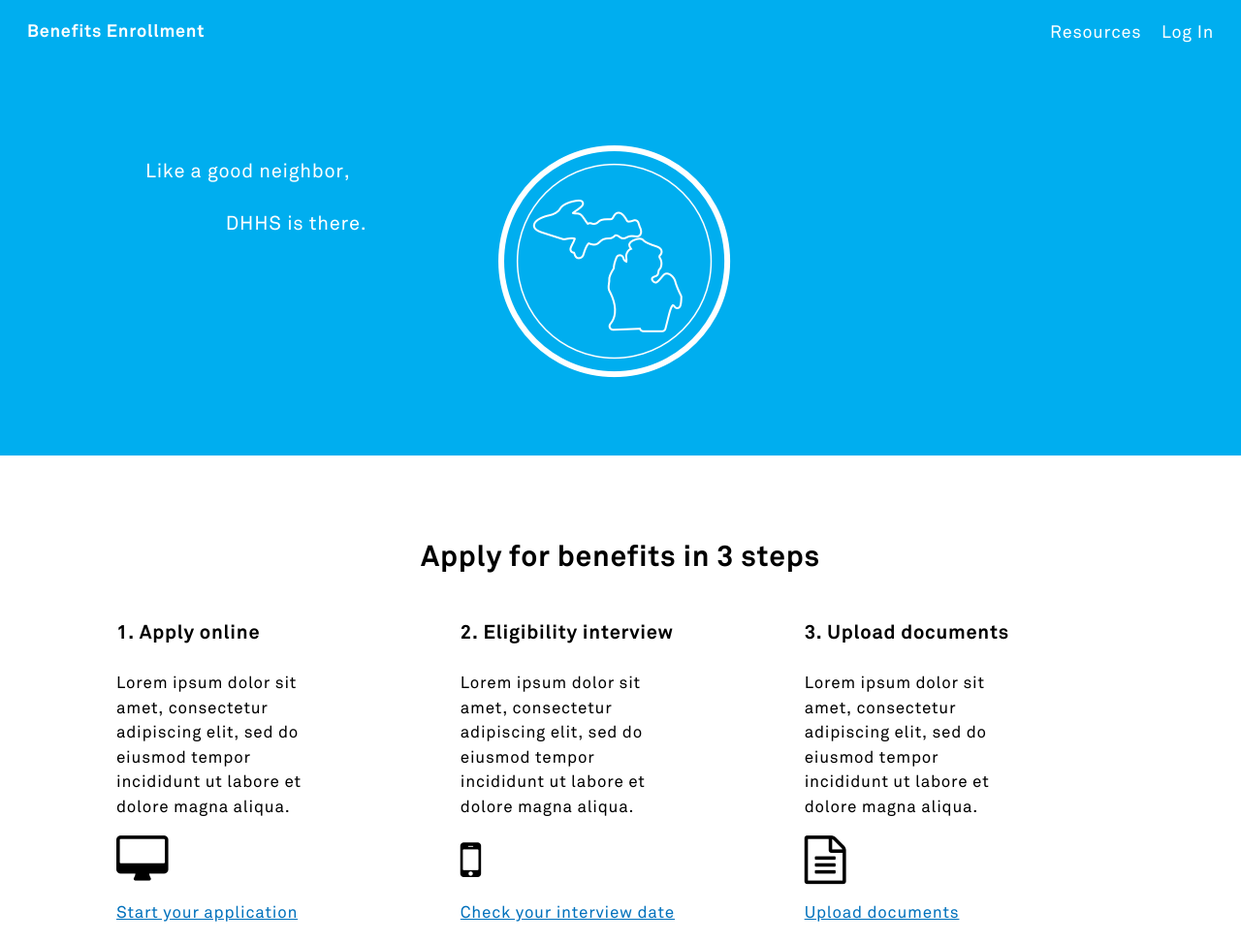
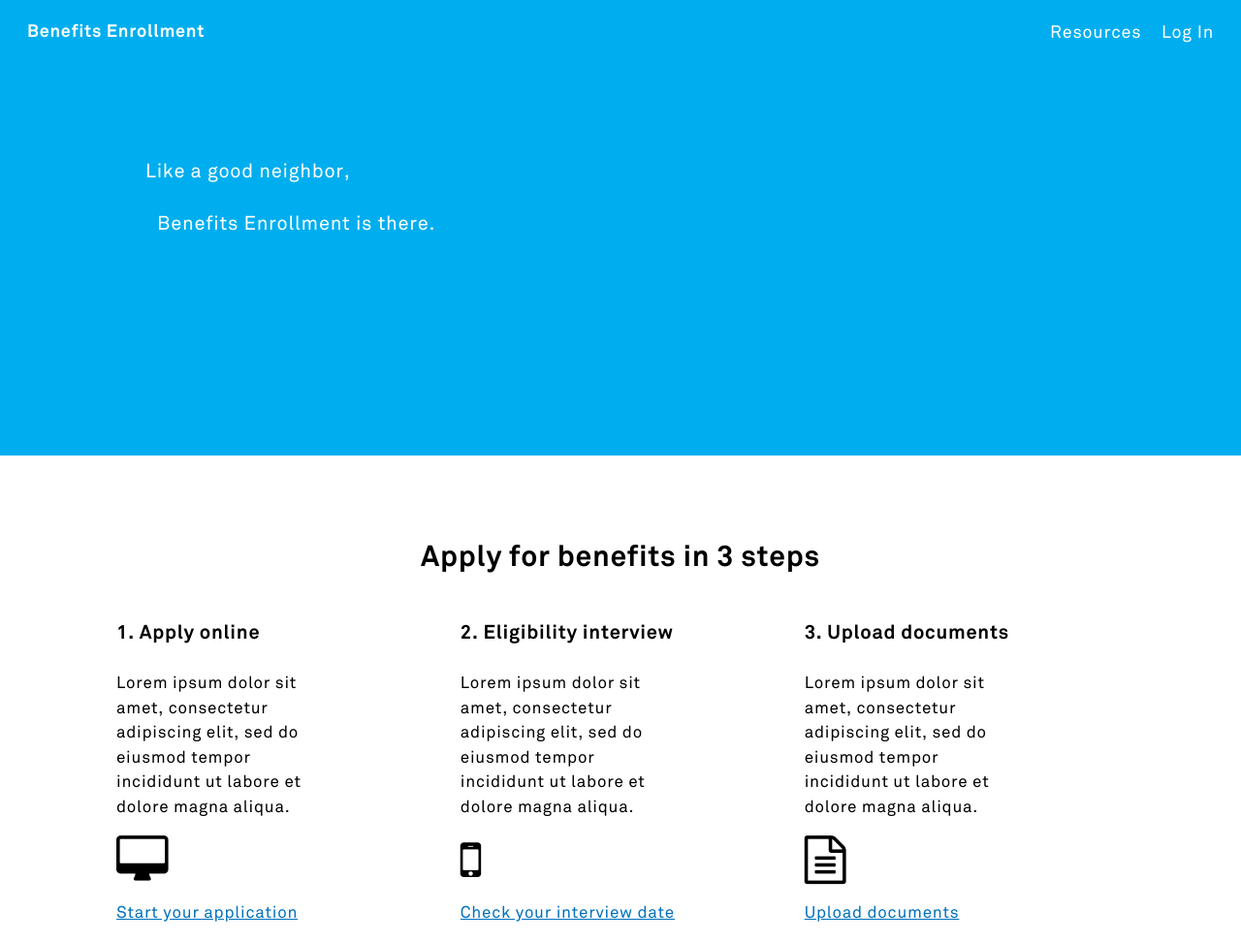
Before and after one commit to carlosmez/benefits-enrollment, a Jekyll site: the page built from welcome.html, in a window 1280 px wide. Shown: the whole page at 97% size. Built offline with Jekyll 4.4.1, drawn with Linux system fonts in a browser that asks for light colours.

Commit message:
extranenous MI logo

```diff
--- a/welcome.html
+++ b/welcome.html
@@ -16,10 +16,10 @@ layout: basic
 		<!-- <h1>Welcome!</h1> -->
 		<div class="usa-width-one-third mibridges-slogan__container">
 			<p class="usa-font-lead">Like a good neighbor,</p>
-			<p class="usa-font-lead">DHHS is there.</p>
+			<p class="usa-font-lead">Benefits Enrollment is there.</p>
 		</div>
 		<div class="usa-width-two-thirds mibridges-logo__container">
-			<div class="mibridges-logo"></div>
+			<!-- <div class="mibridges-logo"></div> -->
 		</div>
 	</div>
 </div>
```
